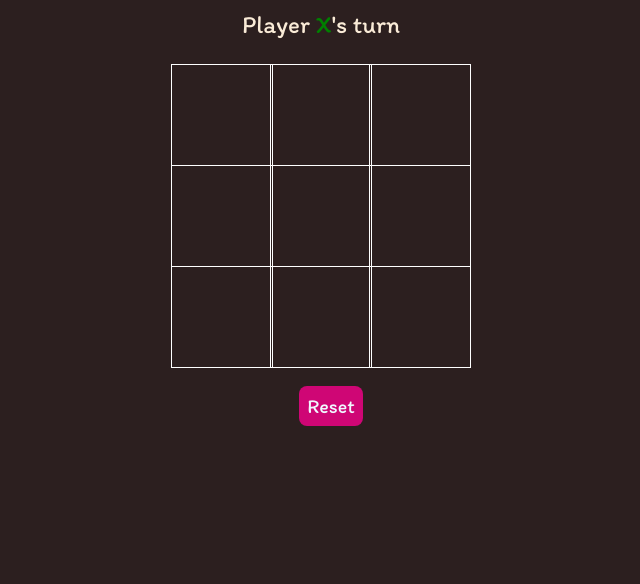
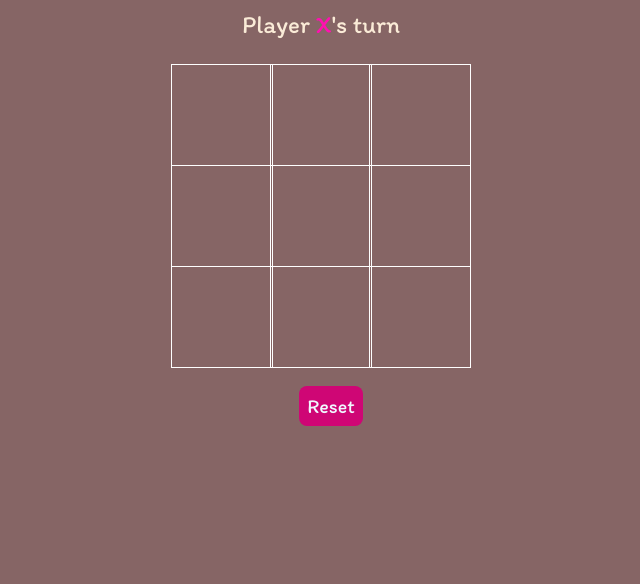
Before and after one commit to adyjoshi/TicTacToe, a plain HTML site: page index.html in a window 1280 px wide. Shown: the part 217-801 px from the top of the page, without its empty margins (319-959 px from the left). Drawn offline with Linux system fonts and the light colour scheme.

Commit message:
Add files via upload
Updated version

```diff
--- a/style.css
+++ b/style.css
@@ -5,7 +5,7 @@
 }
 
 .background{
-    background-color: rgb(44, 31, 31);
+    background-color: rgb(134, 101, 101);
     height: 100vh;
     padding-top: 1px;
 }
@@ -51,11 +51,11 @@
 }
 
 .playerX{
-    color: green;
+    color: rgb(255, 17, 176);
 }
 
 .playerO{
-    color: blue;
+    color: rgb(59, 3, 66);
 }
 
 .controls{
```
